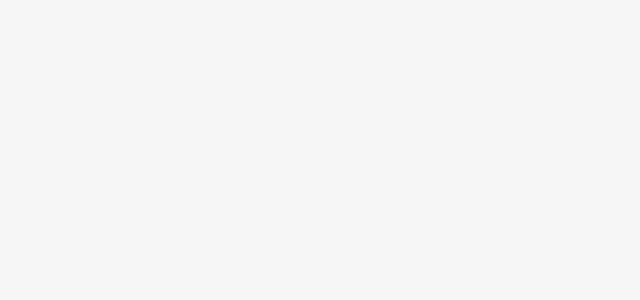
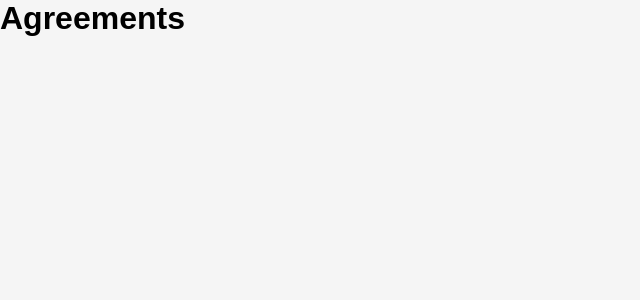
Before and after one commit to joaodurante/srv-frontend, a React (Create React App) app: page /agreements in a window 1280 px wide. Before the commit this address had no page. Shown: the top 300 px of the page, without its empty margins (0-640 px from the left). Built offline with nearby package versions, Linux system fonts and the light colour scheme.

Commit message:
created sidebar pages

```diff
--- a/src/AppRoutes.jsx
+++ b/src/AppRoutes.jsx
@@ -2,6 +2,10 @@ import React from 'react';
 import { BrowserRouter, Routes, Route } from 'react-router-dom';
 import Login from './pages/login/Login';
 import Home from './pages/home/Home';
+import Products from './pages/products/Products';
+import Employees from './pages/employees/Employees';
+import Agreements from './pages/agreements/Agreements';
+import Sales from './pages/sales/Sales';
 
 export default function AppRoutes(){
     return(
@@ -9,6 +13,10 @@ export default function AppRoutes(){
             <Routes>
                 <Route path="/" exact element={<Login />} />
                 <Route path="/home" element={<Home />} />
+                <Route path="/products" element={<Products />} />
+                <Route path="/employees" element={<Employees />} />
+                <Route path="/agreements" element={<Agreements />} />
+                <Route path="/sales" element={<Sales />} />
             </Routes>
         </BrowserRouter>
     );
--- /dev/null
+++ b/src/pages/agreements/Agreements.jsx
@@ -0,0 +1,7 @@
+import React, {useState} from 'react';
+
+export default function Agreements() {
+    return(
+        <h1>Agreements</h1>
+    )
+}
--- /dev/null
+++ b/src/pages/employees/Employees.jsx
@@ -0,0 +1,7 @@
+import React, {useState} from 'react';
+
+export default function Employees() {
+    return(
+        <h1>Employees</h1>
+    )
+}
--- a/src/pages/login/Login.jsx
+++ b/src/pages/login/Login.jsx
@@ -5,7 +5,7 @@ import AppMenu from '../../common/Menu/AppMenu';
 import api from '../../services/api';
 import './Login.css';
 
-function Login(){
+export default function Login(){
     const [ username, setUsername ] = useState('');
     const [ password, setPassword ] = useState('');
     const history = useNavigate();
@@ -46,5 +46,3 @@ function Login(){
         </Box>
     )
 }
-
-export default Login;
--- /dev/null
+++ b/src/pages/products/Products.jsx
@@ -0,0 +1,7 @@
+import React, {useState} from 'react';
+
+export default function Products() {
+    return(
+        <h1>Products</h1>
+    )
+}
--- /dev/null
+++ b/src/pages/sales/Sales.jsx
@@ -0,0 +1,7 @@
+import React, {useState} from 'react';
+
+export default function Sales() {
+    return(
+        <h1>Sales</h1>
+    )
+}
```
Also changed, not shown: src/pages/agreements/Agreements.css (added), src/pages/employees/Employees.css (added), src/pages/products/Products.css (added), src/pages/sales/Sales.css (added).
